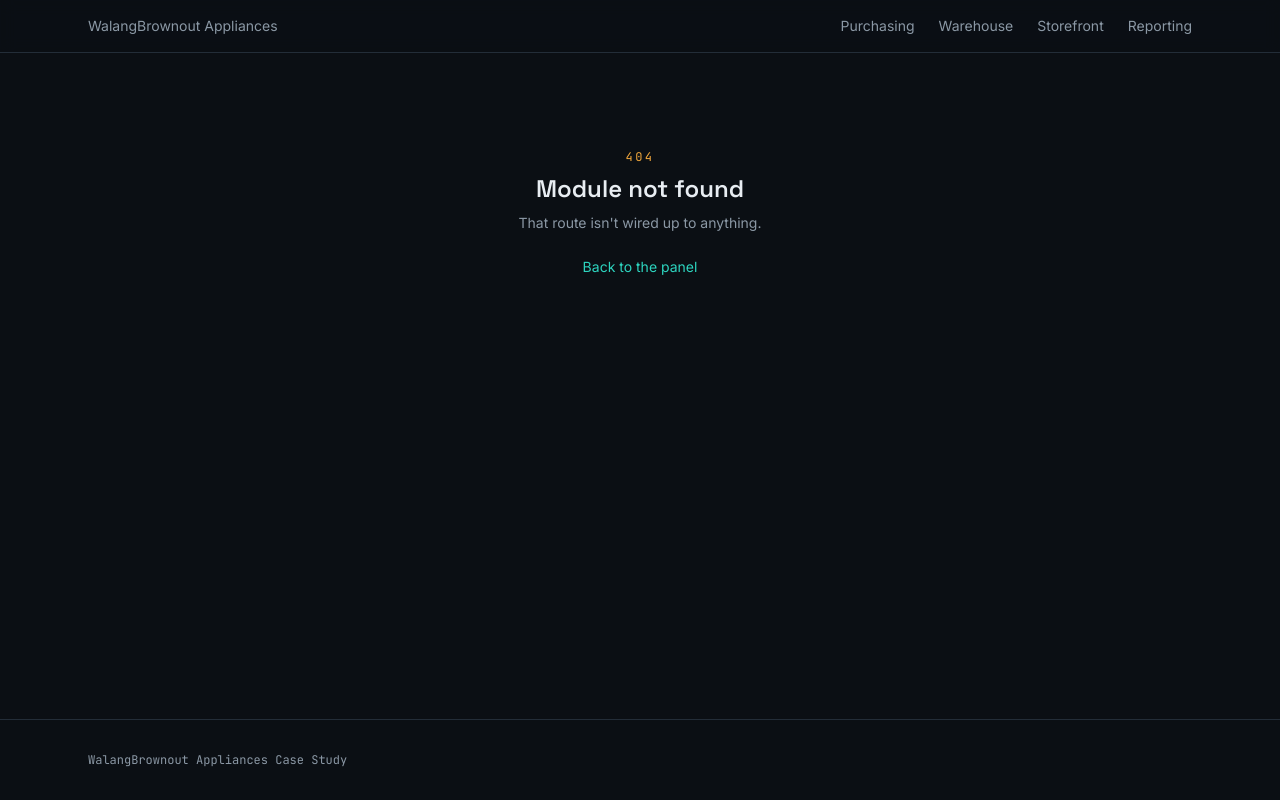
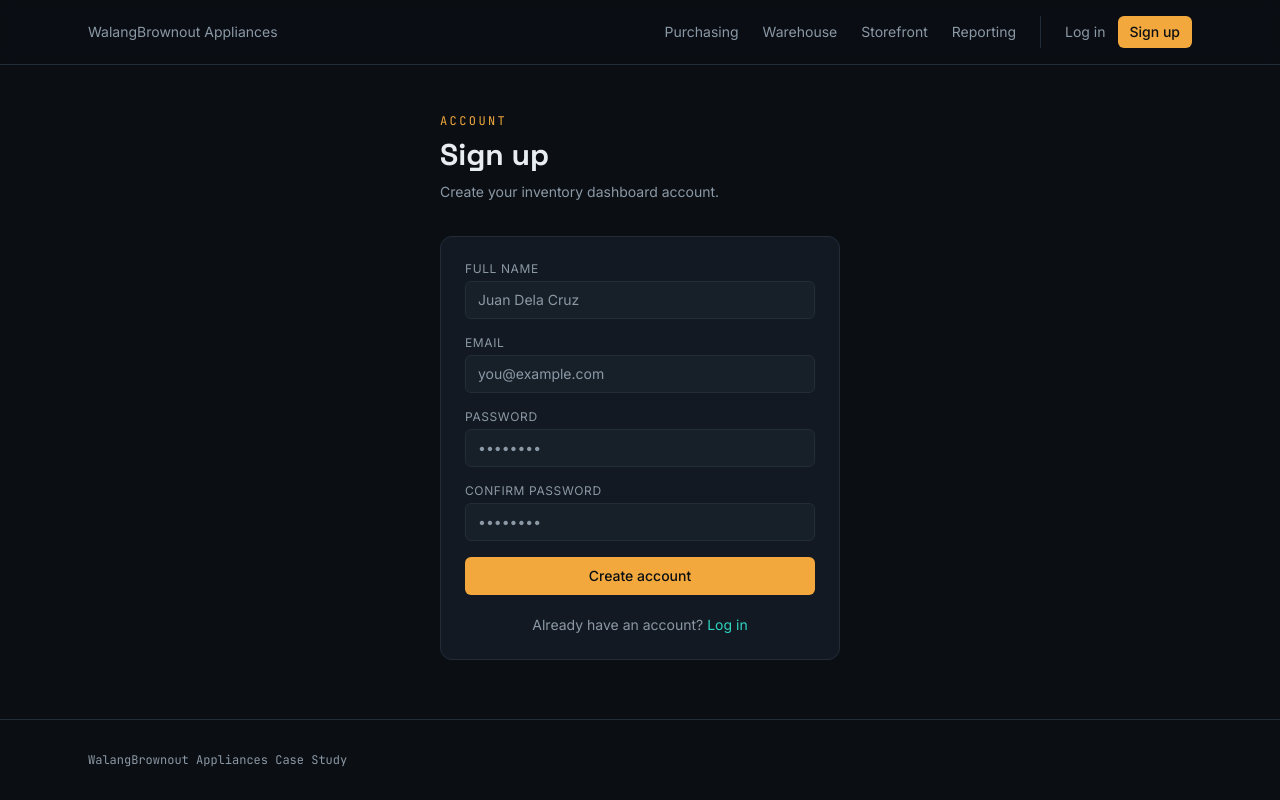
Before and after one commit to alexkeithvasquez/WalangBrownout-Appliances, a React (Vite) app: page /signup in a window 1280 px wide. Before the commit this address had no page. Built offline with nearby package versions, Linux system fonts and the light colour scheme.

Commit message:
Add login/signup pages, AuthContext, and navbar auth links

```diff
--- a/src/App.jsx
+++ b/src/App.jsx
@@ -6,6 +6,9 @@ import PurchasingDashboard from './components/PurchasingDashboard'
 import WarehouseScannerApp from './components/WarehouseScannerApp'
 import OnlineStorefront from './components/OnlineStorefront'
 import ManagementReporting from './components/ManagementReporting'
+import Login from './components/Login'
+import Signup from './components/Signup'
+import { AuthProvider } from './context/AuthContext'
 import './App.css'
 
 function NotFound() {
@@ -23,6 +26,7 @@ function NotFound() {
 
 function App() {
   return (
+    <AuthProvider>
       <BrowserRouter>
         <div className="flex min-h-screen flex-col bg-bg font-body text-ink">
           <Navbar />
@@ -33,12 +37,15 @@ function App() {
               <Route path="/warehouse" element={<WarehouseScannerApp />} />
               <Route path="/storefront" element={<OnlineStorefront />} />
               <Route path="/reporting" element={<ManagementReporting />} />
+              <Route path="/login" element={<Login />} />
+              <Route path="/signup" element={<Signup />} />
               <Route path="*" element={<NotFound />} />
             </Routes>
           </div>
           <Footer />
         </div>
       </BrowserRouter>
+    </AuthProvider>
   )
 }
 
--- /dev/null
+++ b/src/components/Login.jsx
@@ -0,0 +1,77 @@
+import { useState } from 'react'
+import { Link, useNavigate } from 'react-router-dom'
+import Card from './common/Card'
+import Button from './common/Button'
+import PageHeader from './common/PageHeader'
+import { useAuth } from '../context/AuthContext'
+
+export default function Login() {
+  const [email, setEmail] = useState('')
+  const [password, setPassword] = useState('')
+  const [error, setError] = useState('')
+  const { login } = useAuth()
+  const navigate = useNavigate()
+
+  function handleSubmit(e) {
+    e.preventDefault()
+    setError('')
+    if (!email || !password) {
+      setError('Please fill in both fields.')
+      return
+    }
+    const result = login(email, password)
+    if (!result.ok) {
+      setError(result.error)
+      return
+    }
+    navigate('/')
+  }
+
+  return (
+    <main className="mx-auto flex min-h-[70vh] max-w-md flex-col justify-center px-6 py-12">
+      <PageHeader eyebrow="Account" title="Log in" subtitle="Access your inventory dashboard." />
+
+      <Card className="p-6">
+        <form onSubmit={handleSubmit} className="space-y-4">
+          <div>
+            <label className="mb-1 block text-xs uppercase tracking-wider text-muted">
+              Email
+            </label>
+            <input
+              type="email"
+              value={email}
+              onChange={(e) => setEmail(e.target.value)}
+              placeholder="you@example.com"
+              className="w-full rounded-md border border-border bg-surface-2 px-3 py-2 text-sm text-ink placeholder:text-muted focus-visible:outline focus-visible:outline-2 focus-visible:outline-power"
+            />
+          </div>
+          <div>
+            <label className="mb-1 block text-xs uppercase tracking-wider text-muted">
+              Password
+            </label>
+            <input
+              type="password"
+              value={password}
+              onChange={(e) => setPassword(e.target.value)}
+              placeholder="••••••••"
+              className="w-full rounded-md border border-border bg-surface-2 px-3 py-2 text-sm text-ink placeholder:text-muted focus-visible:outline focus-visible:outline-2 focus-visible:outline-power"
+            />
+          </div>
+
+          {error && <p className="text-sm text-danger">{error}</p>}
+
+          <Button type="submit" variant="primary" className="w-full">
+            Log in
+          </Button>
+        </form>
+
+        <p className="mt-5 text-center text-sm text-muted">
+          Don't have an account?{' '}
+          <Link to="/signup" className="text-online hover:underline">
+            Sign up
+          </Link>
+        </p>
+      </Card>
+    </main>
+  )
+}
--- /dev/null
+++ b/src/components/Signup.jsx
@@ -0,0 +1,107 @@
+import { useState } from 'react'
+import { Link, useNavigate } from 'react-router-dom'
+import Card from './common/Card'
+import Button from './common/Button'
+import PageHeader from './common/PageHeader'
+import { useAuth } from '../context/AuthContext'
+
+export default function Signup() {
+  const [name, setName] = useState('')
+  const [email, setEmail] = useState('')
+  const [password, setPassword] = useState('')
+  const [confirmPassword, setConfirmPassword] = useState('')
+  const [error, setError] = useState('')
+  const { signup } = useAuth()
+  const navigate = useNavigate()
+
+  function handleSubmit(e) {
+    e.preventDefault()
+    setError('')
+    if (!name || !email || !password || !confirmPassword) {
+      setError('Please fill in all fields.')
+      return
+    }
+    if (password !== confirmPassword) {
+      setError('Passwords do not match.')
+      return
+    }
+    const result = signup(name, email, password)
+    if (!result.ok) {
+      setError(result.error)
+      return
+    }
+    navigate('/')
+  }
+
+  return (
+    <main className="mx-auto flex min-h-[70vh] max-w-md flex-col justify-center px-6 py-12">
+      <PageHeader eyebrow="Account" title="Sign up" subtitle="Create your inventory dashboard account." />
+
+      <Card className="p-6">
+        <form onSubmit={handleSubmit} className="space-y-4">
+          <div>
+            <label className="mb-1 block text-xs uppercase tracking-wider text-muted">
+              Full name
+            </label>
+            <input
+              type="text"
+              value={name}
+              onChange={(e) => setName(e.target.value)}
+              placeholder="Juan Dela Cruz"
+              className="w-full rounded-md border border-border bg-surface-2 px-3 py-2 text-sm text-ink placeholder:text-muted focus-visible:outline focus-visible:outline-2 focus-visible:outline-power"
+            />
+          </div>
+          <div>
+            <label className="mb-1 block text-xs uppercase tracking-wider text-muted">
+              Email
+            </label>
+            <input
+              type="email"
+              value={email}
+              onChange={(e) => setEmail(e.target.value)}
+              placeholder="you@example.com"
+              className="w-full rounded-md border border-border bg-surface-2 px-3 py-2 text-sm text-ink placeholder:text-muted focus-visible:outline focus-visible:outline-2 focus-visible:outline-power"
+            />
+          </div>
+          <div>
+            <label className="mb-1 block text-xs uppercase tracking-wider text-muted">
+              Password
+            </label>
+            <input
+              type="password"
+              value={password}
+              onChange={(e) => setPassword(e.target.value)}
+              placeholder="••••••••"
+              className="w-full rounded-md border border-border bg-surface-2 px-3 py-2 text-sm text-ink placeholder:text-muted focus-visible:outline focus-visible:outline-2 focus-visible:outline-power"
+            />
+          </div>
+          <div>
+            <label className="mb-1 block text-xs uppercase tracking-wider text-muted">
+              Confirm password
+            </label>
+            <input
+              type="password"
+              value={confirmPassword}
+              onChange={(e) => setConfirmPassword(e.target.value)}
+              placeholder="••••••••"
+              className="w-full rounded-md border border-border bg-surface-2 px-3 py-2 text-sm text-ink placeholder:text-muted focus-visible:outline focus-visible:outline-2 focus-visible:outline-power"
+            />
+          </div>
+
+          {error && <p className="text-sm text-danger">{error}</p>}
+
+          <Button type="submit" variant="primary" className="w-full">
+            Create account
+          </Button>
+        </form>
+
+        <p className="mt-5 text-center text-sm text-muted">
+          Already have an account?{' '}
+          <Link to="/login" className="text-online hover:underline">
+            Log in
+          </Link>
+        </p>
+      </Card>
+    </main>
+  )
+}
--- a/src/components/common/Navbar.jsx
+++ b/src/components/common/Navbar.jsx
@@ -1,6 +1,6 @@
-import { useState } from 'react'
 import { Link, NavLink } from 'react-router-dom'
 import Badge from './Badge'
+import { useAuth } from '../../context/AuthContext'
 
 const LINKS = [
   { to: '/purchasing', label: 'Purchasing' },
@@ -10,18 +10,17 @@ const LINKS = [
 ]
 
 export default function Navbar() {
-  const [open, setOpen] = useState(false)
+  const { currentUser, logout } = useAuth()
 
   return (
     <header className="sticky top-0 z-20 border-b border-border bg-bg/90 backdrop-blur">
       <div className="mx-auto flex max-w-6xl items-center justify-between px-6 py-4">
         <Link to="/" className="flex items-baseline gap-2">
-          <span className="font-body text-sm text-muted">
+          <span className="hidden font-body text-sm text-muted sm:inline">
             WalangBrownout Appliances
           </span>
         </Link>
 
-        {/* Desktop nav */}
         <nav className="hidden items-center gap-6 md:flex" aria-label="Modules">
           {LINKS.map((link) => (
             <NavLink
@@ -36,56 +35,32 @@ export default function Navbar() {
               {link.label}
             </NavLink>
           ))}
-        </nav>
 
-        {/* Mobile menu button */}
+          {currentUser ? (
+            <div className="flex items-center gap-3 border-l border-border pl-6">
+              <span className="text-sm text-muted">Hi, {currentUser.name}</span>
               <button
-          type="button"
-          onClick={() => setOpen((v) => !v)}
-          className="flex items-center justify-center rounded-md border border-border p-2 text-ink md:hidden"
-          aria-label="Toggle menu"
-          aria-expanded={open}
+                onClick={logout}
+                className="text-sm text-danger hover:underline"
               >
-          <svg
-            className="h-5 w-5"
-            fill="none"
-            viewBox="0 0 24 24"
-            stroke="currentColor"
-            strokeWidth={2}
-          >
-            {open ? (
-              <path strokeLinecap="round" strokeLinejoin="round" d="M6 18L18 6M6 6l12 12" />
-            ) : (
-              <path strokeLinecap="round" strokeLinejoin="round" d="M4 6h16M4 12h16M4 18h16" />
-            )}
-          </svg>
+                Log out
               </button>
             </div>
-
-      {/* Mobile dropdown */}
-      {open && (
-        <nav
-          className="border-t border-border px-6 py-4 md:hidden"
-          aria-label="Modules"
+          ) : (
+            <div className="flex items-center gap-3 border-l border-border pl-6">
+              <Link to="/login" className="text-sm text-muted hover:text-ink">
+                Log in
+              </Link>
+              <Link
+                to="/signup"
+                className="rounded-md bg-power px-3 py-1.5 text-sm font-medium text-bg hover:bg-power/90"
               >
-          <div className="flex flex-col gap-4">
-            {LINKS.map((link) => (
-              <NavLink
-                key={link.to}
-                to={link.to}
-                onClick={() => setOpen(false)}
-                className={({ isActive }) =>
-                  `font-body text-sm transition-colors ${
-                    isActive ? 'text-ink' : 'text-muted hover:text-ink'
-                  }`
-                }
-              >
-                {link.label}
-              </NavLink>
-            ))}
+                Sign up
+              </Link>
             </div>
+          )}
         </nav>
-      )}
+      </div>
     </header>
   )
 }
--- /dev/null
+++ b/src/context/AuthContext.jsx
@@ -0,0 +1,58 @@
+import { createContext, useContext, useState } from 'react'
+
+const AuthContext = createContext(null)
+
+function getUsers() {
+  return JSON.parse(localStorage.getItem('wb_users') || '[]')
+}
+
+function saveUsers(users) {
+  localStorage.setItem('wb_users', JSON.stringify(users))
+}
+
+export function AuthProvider({ children }) {
+  const [currentUser, setCurrentUser] = useState(() => {
+    const stored = localStorage.getItem('wb_current_user')
+    return stored ? JSON.parse(stored) : null
+  })
+
+  function signup(name, email, password) {
+    const users = getUsers()
+    if (users.some((u) => u.email === email)) {
+      return { ok: false, error: 'An account with that email already exists.' }
+    }
+    const newUser = { name, email, password }
+    saveUsers([...users, newUser])
+    const session = { name, email }
+    localStorage.setItem('wb_current_user', JSON.stringify(session))
+    setCurrentUser(session)
+    return { ok: true }
+  }
+
+  function login(email, password) {
+    const users = getUsers()
+    const found = users.find((u) => u.email === email && u.password === password)
+    if (!found) {
+      return { ok: false, error: 'Invalid email or password.' }
+    }
+    const session = { name: found.name, email: found.email }
+    localStorage.setItem('wb_current_user', JSON.stringify(session))
+    setCurrentUser(session)
+    return { ok: true }
+  }
+
+  function logout() {
+    localStorage.removeItem('wb_current_user')
+    setCurrentUser(null)
+  }
+
+  return (
+    <AuthContext.Provider value={{ currentUser, signup, login, logout }}>
+      {children}
+    </AuthContext.Provider>
+  )
+}
+
+export function useAuth() {
+  return useContext(AuthContext)
+}
```
Lines whose indentation alone changed are shown as unchanged.
